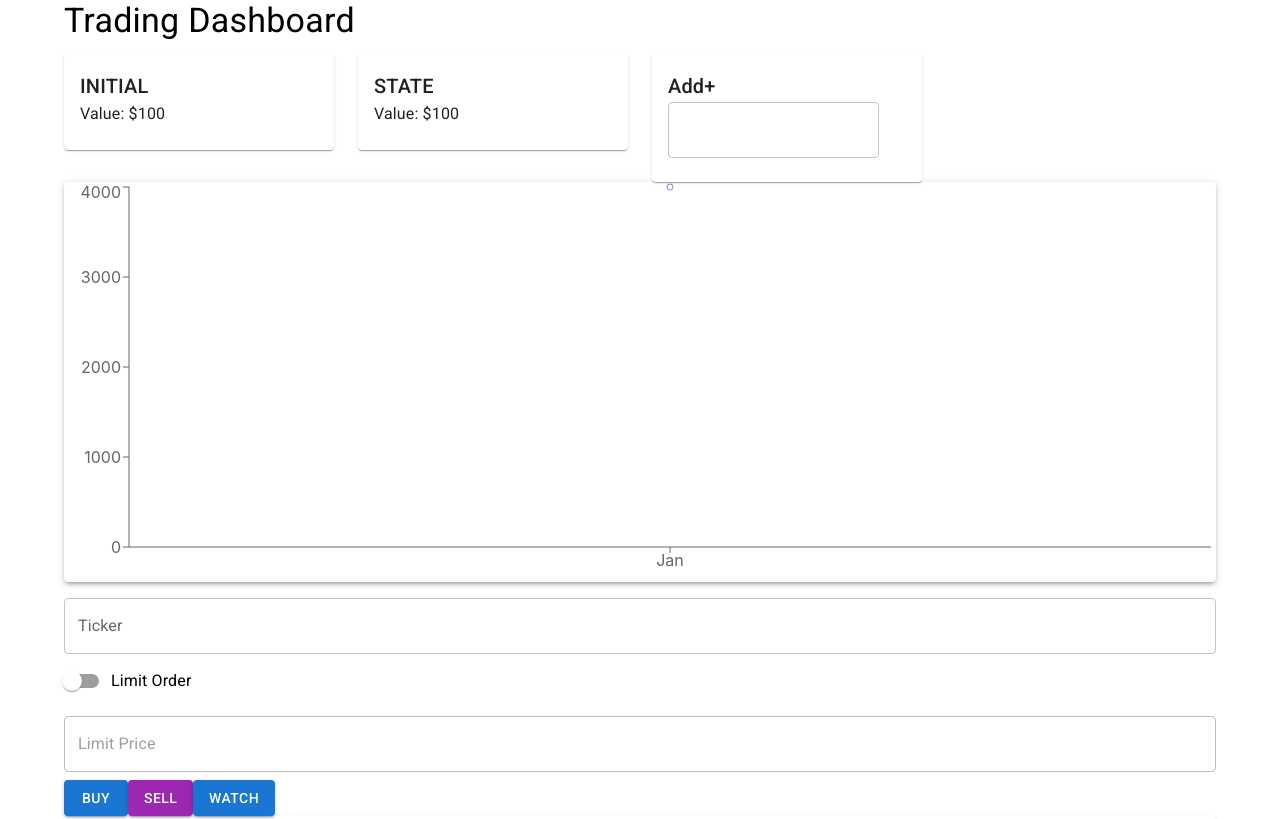
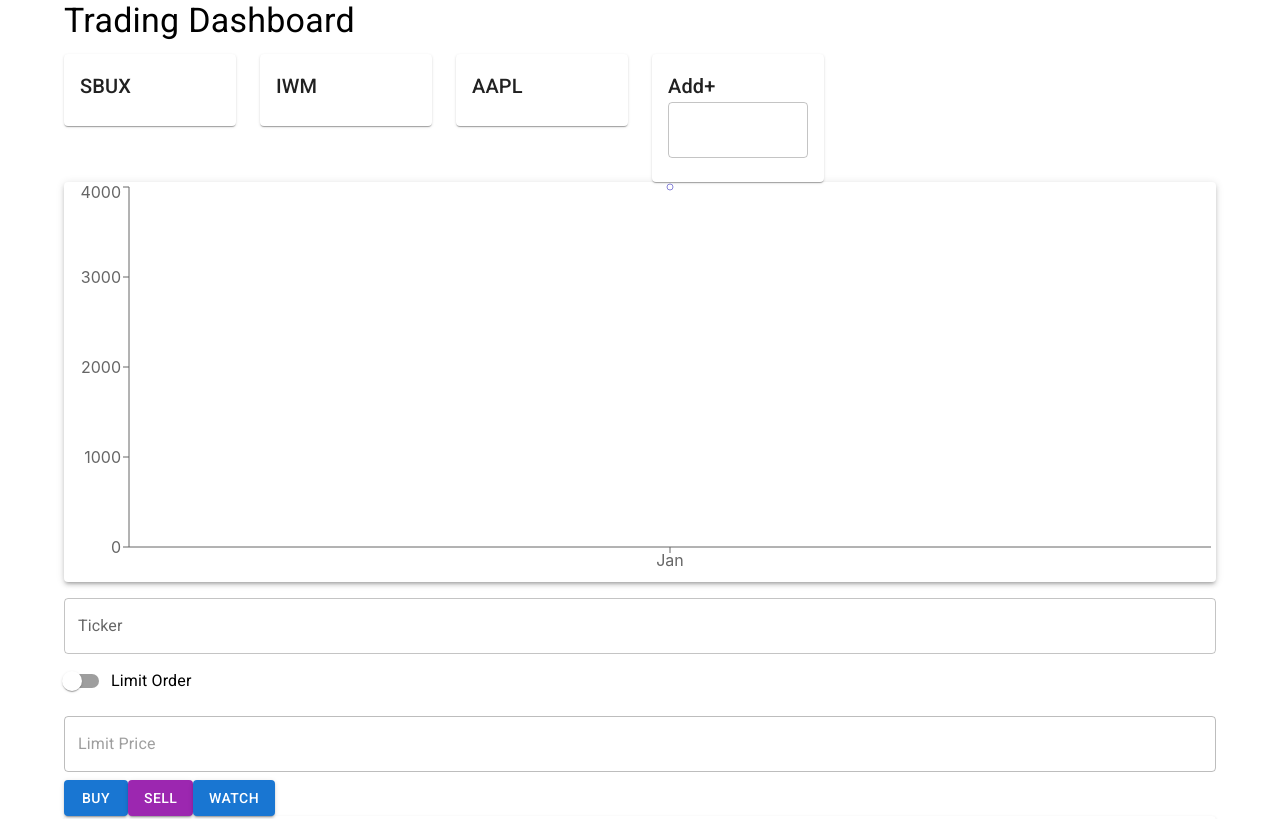
Before and after one commit to JasonSimms/trade-journal-frontend-react, a React (Create React App) app: page / in a window 1280 px wide. Shown: the top 819 px of the page. Built offline with nearby package versions, Linux system fonts and the light colour scheme.

Commit message:
added active Symbol to nav bar and tests

```diff
--- a/src/App.tsx
+++ b/src/App.tsx
@@ -1,6 +1,7 @@
 import React from 'react';
 import { Container, Typography,  TextField, FormControlLabel, Switch, Button,  Table, TableBody, TableCell, TableContainer, TableHead, TableRow, Paper } from '@mui/material';
 import { LineChart, Line, XAxis, YAxis, Tooltip, ResponsiveContainer } from 'recharts';
+
 
 import  TickerGroup from './components/TickerGroup/TickerGroup';
 
--- a/src/components/TickerGroup/TickerCard.tsx
+++ b/src/components/TickerGroup/TickerCard.tsx
@@ -5,15 +5,19 @@ import { Grid, Card, CardContent, Typography } from '@mui/material';
 
 interface TickerCardProps {
   ticker: string;
+  setActiveSymbol: Function;
+  isActive?: boolean;
 }
 
-const TickerCard: React.FC<TickerCardProps> = ({ ticker }) => {
+
+const TickerCard: React.FC<TickerCardProps> = ({ setActiveSymbol, ticker, isActive=false }) => {
+  const cardClassName = isActive ? 'tickerCard centeredContent active' : 'centeredContent tickerCard';
   return (
-    <Grid item xs={12} sm={6} md={4} lg={3} key={ticker}>
-      <Card>
+    <Grid item xs={12} sm={3} md={3} lg={2} key={ticker} onClick={()=>setActiveSymbol(ticker)}>
+      <Card className={cardClassName}>
         <CardContent>
           <Typography variant="h6">{ticker}</Typography>
-          <Typography variant="body1">Value: $100</Typography>
+          {/* <Typography variant="body1">Value: $100</Typography> */}
         </CardContent>
       </Card>
     </Grid>
--- a/src/components/TickerGroup/TickerGroup.tsx
+++ b/src/components/TickerGroup/TickerGroup.tsx
@@ -4,49 +4,57 @@ import TickerCard from "./TickerCard";
 
 //REDUX
 import { useAppSelector, useAppDispatch } from "../../store/hooks";
-import { addSymbol } from "../../slices/tickersSlice";
+import { addSymbol, setActiveSymbol } from "../../slices/tickersSlice";
 
 import { getSymbolInfo, isSymbolValid } from '../../utils/isSymbolValid';
 
 const TickerGroup: React.FC = () => {
   //redux state
   const tickers = useAppSelector((state) => state.tickers.symbols);
+  const activeSymbol = useAppSelector((state) => state.tickers.activeSymbol);
 
-  // Function to handle the click event
   const [newTicker, setNewTicker] = React.useState("");
+  const [inputError, setInputError] = React.useState(false);
 
   // Get the dispatch function from the hook
   const dispatch = useAppDispatch();
 
-  const handleAddTicker = async() => {
+  const handleAddTicker = async () => {
     if (newTicker) {
       const symbolInfo = await getSymbolInfo(newTicker);
-      console.log('symbolInfo...',symbolInfo);
-      if(symbolInfo){
+      if (symbolInfo && !tickers.includes(newTicker)) {
         dispatch(addSymbol(newTicker));
+        dispatch(setActiveSymbol(newTicker));
         setNewTicker(""); // Clear the input field
-      } else console.error('Not a valid Symbol')  //TODO TOASt notifaction
+        setInputError(false); // Reset the error state
+      } else {
+        console.error('Not a valid Symbol'); //TODO TOASt notification
+        setInputError(true); // Set the error state
+      }
     }
   };
+
+  const handleSetActiveSymbol = (str:string) =>{
+    dispatch(setActiveSymbol(str));
+  }
 
   return (
     <Grid container spacing={3}>
       {tickers.map((ticker) => (
-        <TickerCard key={ticker} ticker={ticker} />
+        <TickerCard setActiveSymbol={handleSetActiveSymbol} key={ticker} ticker={ticker} isActive={ticker === activeSymbol}/>
       ))}
       <Grid
         onClick={handleAddTicker}
         item
-        xs={12}
-        sm={6}
-        md={4}
-        lg={3}
+        xs={12} sm={3} md={3} lg={2}
         key={"addTicker"}
       >
         <Card>
           <CardContent>
             <Typography variant="h6">Add+</Typography>
             <TextField
+              error={inputError}
+              helperText={inputError ? "Symbol provided is not valid try TSLA" : ""}
               value={newTicker}
               onChange={(event) => setNewTicker(event.target.value.toUpperCase())}
               onKeyDown={(event) => {
--- a/src/index.tsx
+++ b/src/index.tsx
@@ -1,6 +1,8 @@
 import React from "react";
 import ReactDOM from "react-dom/client";
 import "./index.css";
+import './App.css';
+
 
 //Material UI requires Roboto font
 import '@fontsource/roboto/300.css';
--- a/src/slices/tickersSlice.ts
+++ b/src/slices/tickersSlice.ts
@@ -2,10 +2,12 @@ import { createSlice, PayloadAction } from '@reduxjs/toolkit';
 
 interface TickersState {
   symbols: string[];
+  activeSymbol?: string;
 }
 
 const initialState: TickersState = {
-  symbols: ['INITIAL', 'STATE']
+  symbols: ['SBUX', 'IWM', 'AAPL'],
+  activeSymbol: undefined, // Initialize with no active symbol
 };
 
 const tickersSlice = createSlice({
@@ -20,10 +22,13 @@ const tickersSlice = createSlice({
     },
     removeSymbol: (state, action: PayloadAction<string>) => {
       state.symbols = state.symbols.filter((symbol) => symbol !== action.payload);
-    }
+    },
+    setActiveSymbol: (state, action: PayloadAction<string>) => {
+      state.activeSymbol = action.payload;
+    },
   }
 });
 
-export const { setSymbols, addSymbol, removeSymbol } = tickersSlice.actions;
+export const { setSymbols, addSymbol, removeSymbol, setActiveSymbol } = tickersSlice.actions;
 
 export default tickersSlice.reducer;
```
Also changed, not shown: 1 other file (tests, documents, lock files or other folders).
